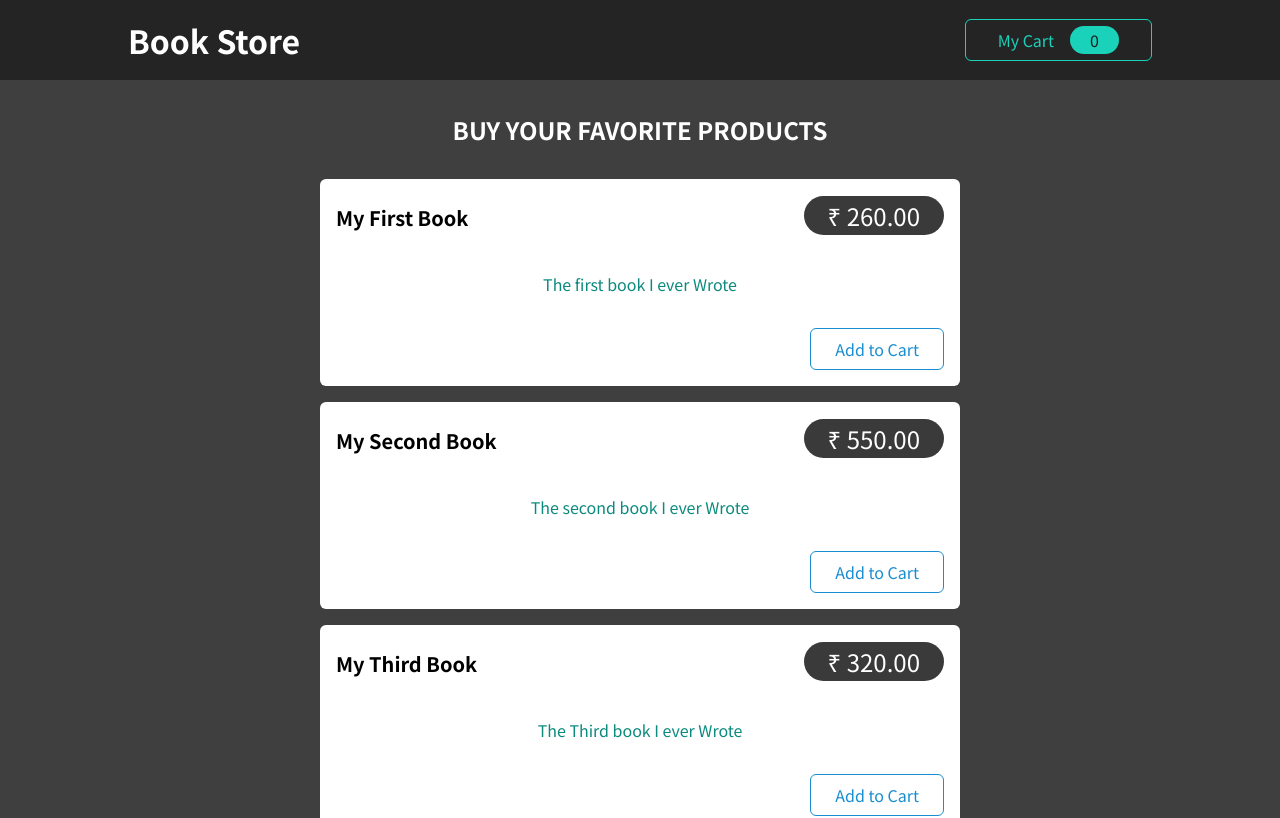
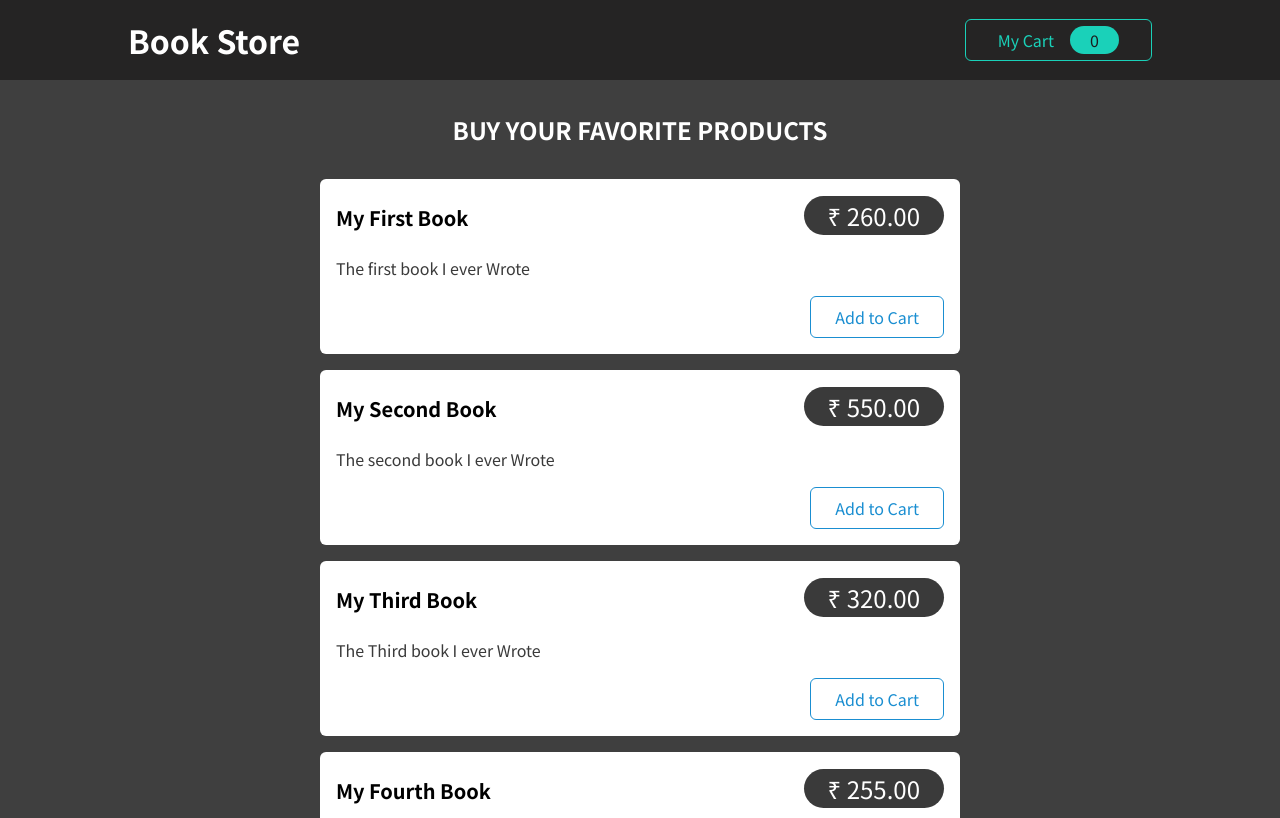
Before and after one commit to amirsep/redux-cart-book-store, a React (Create React App) app: page / in a window 1280 px wide. Shown: the top 818 px of the page. Built offline with nearby package versions, Linux system fonts and the light colour scheme.

Commit message:
Update Products.module.css

```diff
--- a/src/components/Shop/Products.module.css
+++ b/src/components/Shop/Products.module.css
@@ -1,4 +1,4 @@
-.products p {
+.products b {
   color: #0b8a7d;
   margin: 2rem auto;
   text-align: center;
```
